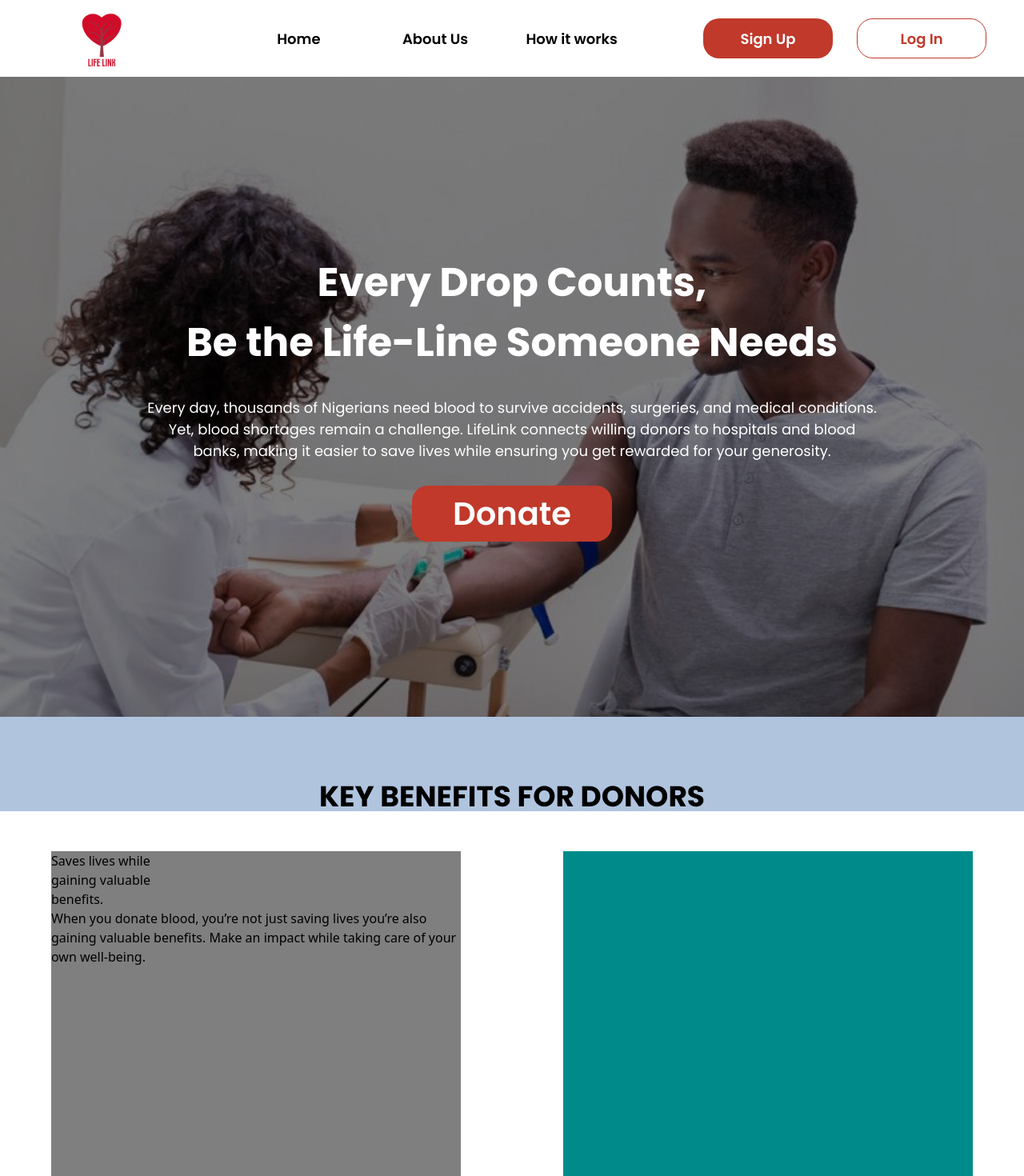
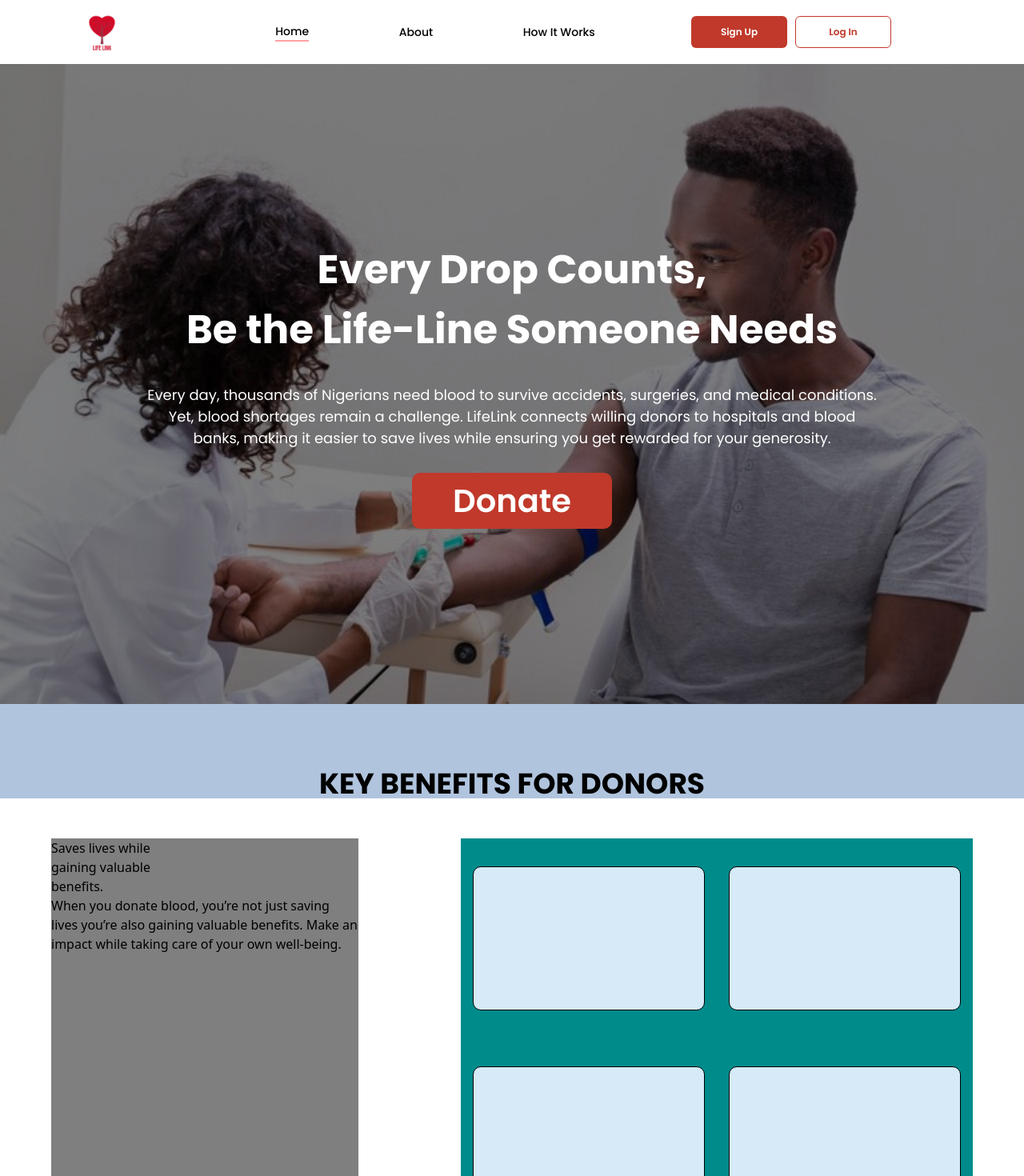
Before and after one commit to Dev-WilliamsEsther/Lifelink, a React (Vite) app: page / in a window 1280 px wide. Shown: the top 1470 px of the page at 80% size. Built offline with nearby package versions, Linux system fonts and the light colour scheme.

Commit message:
updated nav header

```diff
--- a/src/App.jsx
+++ b/src/App.jsx
@@ -24,11 +24,11 @@ const App = () => {
           element:<LandingPage/>
         },
         {
-          path:"",
+          path:"/about",
           element:<AboutUs/>
         },
         {
-          path:"",
+          path:"/works",
           element:<Howitworks/>
         }
       ]
--- a/src/Esther/LandingPage.jsx
+++ b/src/Esther/LandingPage.jsx
@@ -18,7 +18,12 @@ const LandingPage = () => {
             <h2>Saves lives while <br />gaining valuable <br />benefits.</h2>
             <p>When you donate blood, you’re not just saving lives you’re also gaining valuable benefits. Make an impact while taking care of your own well-being.</p>
           </div>
-          <div className='landingbenefitsinner2'></div>
+          <div className='landingbenefitsinner2'>
+            <div className='landingincentives'></div>
+            <div className='landingincentives'></div>
+            <div className='landingincentives'></div>
+            <div className='landingincentives'></div>
+          </div>
         </div>
       </div>
     </div>
--- a/src/Esther/styles/landing.css
+++ b/src/Esther/styles/landing.css
@@ -37,7 +37,7 @@
 .landingbutton{
     width: 250px;
     height: 70px;
-    border-radius: 20px;
+    border-radius: 10px;
     font-family: Poppins;
     font-size: 40px;
     font-weight: 600;
@@ -73,12 +73,23 @@
     align-items: center;
 }
 .landingbenefitsinner1{
-    width: 40%;
+    width: 30%;
     height: 500px;
     background-color: #00000080;
 }
 .landingbenefitsinner2{
-    width: 40%;
+    width: 50%;
     height: 500px;
     background-color: darkcyan;
+    display: flex;
+    justify-content: space-around;
+    align-items: center;
+    flex-wrap: wrap;
 }
+.landingincentives{
+    width: 290px;
+    height: 180px;
+    background-color: #D6EAF8;
+    border-radius: 10px;
+    border: 1px solid black;
+}
--- a/src/components/header/Header.jsx
+++ b/src/components/header/Header.jsx
@@ -1,34 +1,48 @@
-
-
-import React, { useState } from 'react'
-import '../../components/header/header.css'
-import { RxHamburgerMenu } from 'react-icons/rx'
+import React, { useState } from "react";
+import "../../components/header/header.css";
+import { RxHamburgerMenu } from "react-icons/rx";
+import { Link, useLocation } from "react-router-dom";
 
 const Header = () => {
-  const [activetab,setActivetab] = useState(0)
+  const link = [
+    { name: "home", path: "/" },
+    { name: "about", path: "/about" },
+    { name: "How it Works", path: "/works" },
+  ];
+
+  const location = useLocation();
+
   return (
     <>
-    <div className='headerwrapper'>
-      <div className='headerwrapperinner1'>
+      <div className="headerwrapper">
+        <div className="headerwrapperinner1">
           <img src="public/images/logo.png" alt="" />
         </div>
-      <div className='headerwrapperinner2'>
-        <ul className='headerul'>
-          <li className={`headerli ${activetab === 1 ? "headerliactive" : ""}`}onClick={()=>setActivetab(1)}>Home</li>
-          <li className={`headerli ${activetab === 2 ? "headerliactive" : ""}`}onClick={()=>setActivetab(2)}>About Us</li>
-          <li className={`headerli ${activetab === 3 ? "headerliactive" : ""}`}onClick={()=>setActivetab(3)}>How it works</li>
+        <div className="headerwrapperinner2">
+          <ul className="headerul">
+            {link.map((link, idx) => (
+              <li
+                key={idx}
+                className={`${
+                  link.path === location.pathname &&
+                  "text-black border-b-2 border-red-300"
+                } capitalize text-[14px] font-medium hover:text-red-300 transition-all`}
+              >
+                <Link to={link.path}>{link.name}</Link>
+              </li>
+            ))}
           </ul>
         </div>
-      <div className='headerwrapperinner3'>
-        <button className='headerbtn'>Sign Up</button>
-        <button className='headerbtn1'>Log In</button>
+        <div className="headerwrapperinner3">
+          <button className="headerbtn">Sign Up</button>
+          <button className="headerbtn1">Log In</button>
         </div>
       </div>
-    <div className='MobileHeader'>
+      <div className="MobileHeader">
         <RxHamburgerMenu size={30} />
       </div>
     </>
-  )
-}
+  );
+};
 
-export default Header
+export default Header;
--- a/src/components/header/header.css
+++ b/src/components/header/header.css
@@ -1,31 +1,31 @@
-.headerwrapper{
+.headerwrapper {
   width: 100%;
-    height: 12vh;
+  height: 10vh;
   background-color: white;
   display: flex;
   justify-content: space-around;
   align-items: center;
 }
-.MobileHeader{
+.MobileHeader {
   display: none;
 }
-.headerwrapperinner1{
+.headerwrapperinner1 {
   width: 15%;
   height: 80px;
   display: flex;
   justify-content: center;
   align-items: center;
 }
-.headerwrapperinner1 img{
-    width: 40%;
+.headerwrapperinner1 img {
+  width: 50px;
 }
-.headerwrapperinner2{
+.headerwrapperinner2 {
   width: 40%;
   height: 80px;
   display: flex;
   align-items: center;
 }
-.headerul{
+.headerul {
   width: 100%;
   height: 70px;
   display: flex;
@@ -35,7 +35,7 @@
   font-size: 18px;
   font-weight: 600;
 }
-.headerli{
+.headerli {
   width: 30%;
   height: 50px;
   display: flex;
@@ -44,77 +44,66 @@
   border-radius: 10px;
 }
 
-.headerliactive{
-    border: 1px solid #C0392B;
+.headerliactive {
+  border: 1px solid #c0392b;
 }
-.headerwrapperinner3{
+.headerwrapperinner3 {
   width: 30%;
   height: 80px;
   display: flex;
-    justify-content: space-around;
+  /* justify-content: space-; */
   align-items: center;
+  gap: 10px;
 }
-.headerbtn{
-    width: 42%;
-    height: 50px;
-    background-color: #C0392B;
+.headerbtn {
+  width: 120px;
+  height: 40px;
+  background-color: #c0392b;
   color: white;
-    border-radius: 20px;
+  border-radius: 6px;
   font-family: Poppins;
-    font-size: 18px;
+  font-size: 12px;
   font-weight: 600;
   cursor: pointer;
 }
-.headerbtn:hover{
-    background-color: #D6EAF8;
+.headerbtn:hover {
+  background-color: #d6eaf8;
   color: black;
 }
-.headerbtn1{
-    width: 42%;
-    height: 50px;
+.headerbtn1 {
+  width: 120px;
+  height: 40px;
   background-color: white;
-    border-radius: 20px;
-    color: #C0392B;
-    border: 1px solid #C0392B;
-    border-radius: 20px;
+  color: #c0392b;
+  border-radius: 6px;
   font-family: Poppins;
-    font-size: 18px;
+  font-size: 12px;
   font-weight: 600;
   cursor: pointer;
+  border: 1px solid #c0392b ;
 }
-.headerbtn1:hover{
-    background-color: #D6EAF8;
+.headerbtn1:hover {
+  background-color: #d6eaf8;
   color: black;
   border: none;
 }
 
-@media only screen and (max-width: 1440px){
-
+@media only screen and (max-width: 1440px) {
 }
-@media only screen and (max-width: 1200px){
-
+@media only screen and (max-width: 1200px) {
 }
 
-
-
-
-@media only screen and (max-width: 900px){
-
-
+@media only screen and (max-width: 900px) {
 }
 
-
-@media only screen and (max-width: 760px){
-
+@media only screen and (max-width: 760px) {
 }
 
-
-
 @media only screen and (max-width: 480px) {
-    .headerwrapper{
+  .headerwrapper {
     display: none;
   }
-    .MobileHeader{
+  .MobileHeader {
     width: 100%;
     height: 80px;
     display: flex;
@@ -122,13 +111,7 @@
     align-items: center;
     padding: 10px;
   }
-
 }
 
-
-
-
-
 @media only screen and (max-width: 379px) {
-
 }
```
Lines whose indentation alone changed are shown as unchanged.
